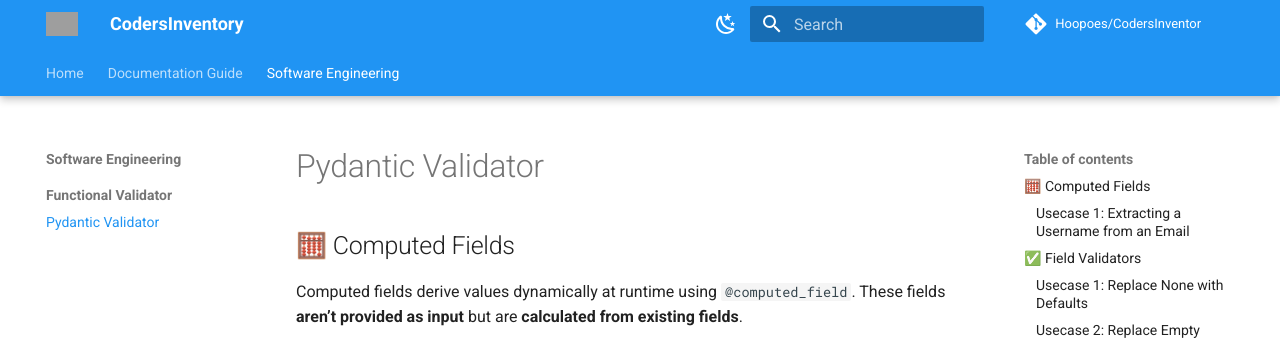
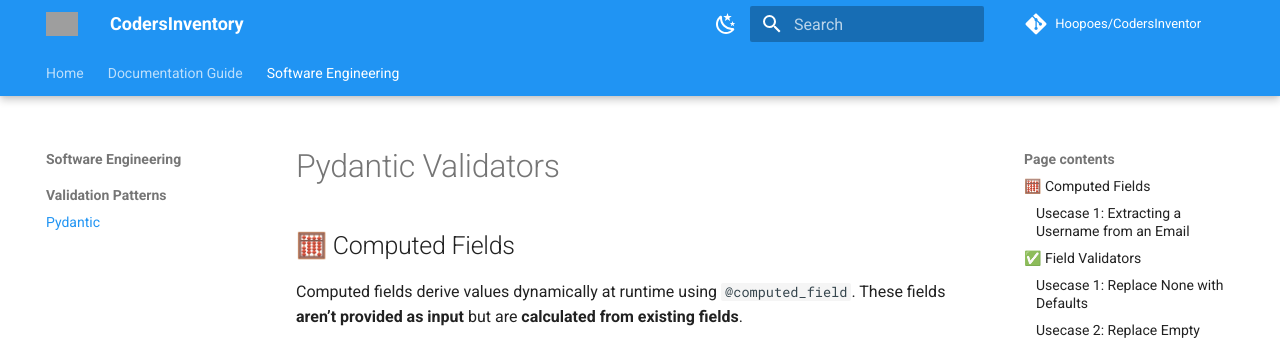
Before and after one commit to Hoopoes/CodersInventory, an MkDocs documentation site: the page built from docs/root/software-engineering/validation-patterns/pydantic.md, in a window 1280 px wide and 900 px high. Shown: the top 340 px of the window. Built offline with MkDocs 1.6.1 and Material for MkDocs 9.7.7, drawn with Linux system fonts in a browser that asks for light colours; comment, search, counter and statistics services are not loaded; grey boxes are pictures that could not be loaded.

Commit message:
chore: table of content title is changed, and navigation is updated

```diff
--- a/docs/root/software-engineering/functional-validator/pydantic.md
+++ b/docs/root/software-engineering/validation-patterns/pydantic.md
@@ -1,3 +1,5 @@
+# Pydantic Validators
+
 ## 🧮 Computed Fields
 
 Computed fields derive values dynamically at runtime using `@computed_field`. These fields **aren’t provided as input** but are **calculated from existing fields**.
--- a/mkdocs.yml
+++ b/mkdocs.yml
@@ -80,6 +80,8 @@ markdown_extensions:
   - pymdownx.emoji:
       emoji_index: !!python/name:material.extensions.emoji.twemoji
       emoji_generator: !!python/name:material.extensions.emoji.to_svg
+  - toc:
+      title: Page contents
 
 
 
@@ -99,8 +101,8 @@ nav:
   - Documentation Guide:
     - MkDocs Formatting: root/documentation-guide/mkdocs.md
   - Software Engineering:
-    - Functional Validator:
-      - Pydantic Validator: root/software-engineering/functional-validator/pydantic.md
+    - Validation Patterns:
+      - Pydantic: root/software-engineering/validation-patterns/pydantic.md
   # - User Guide:
   #   - Writing your docs: llm/gpt2.md
   #   - Styling your docs: llm/llm.md
```
